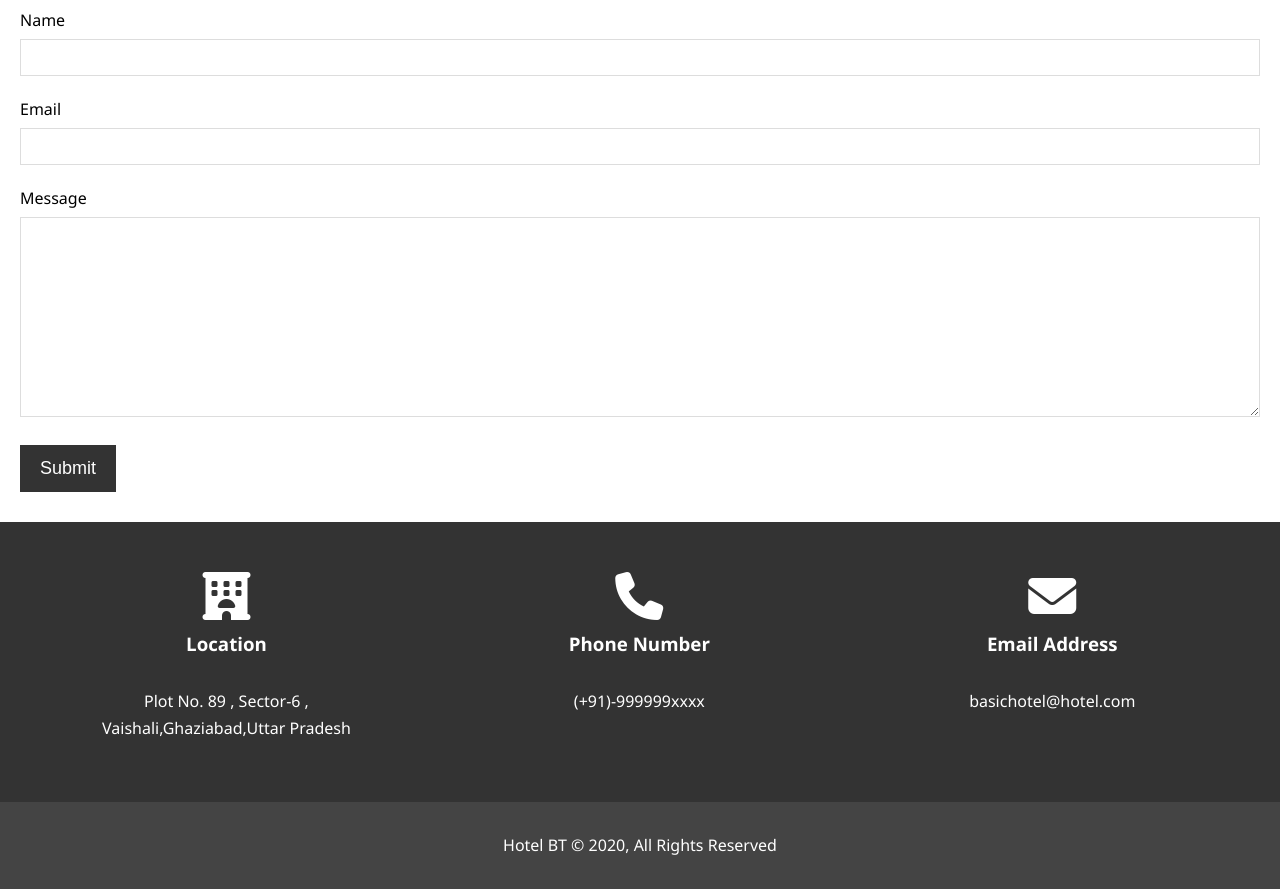
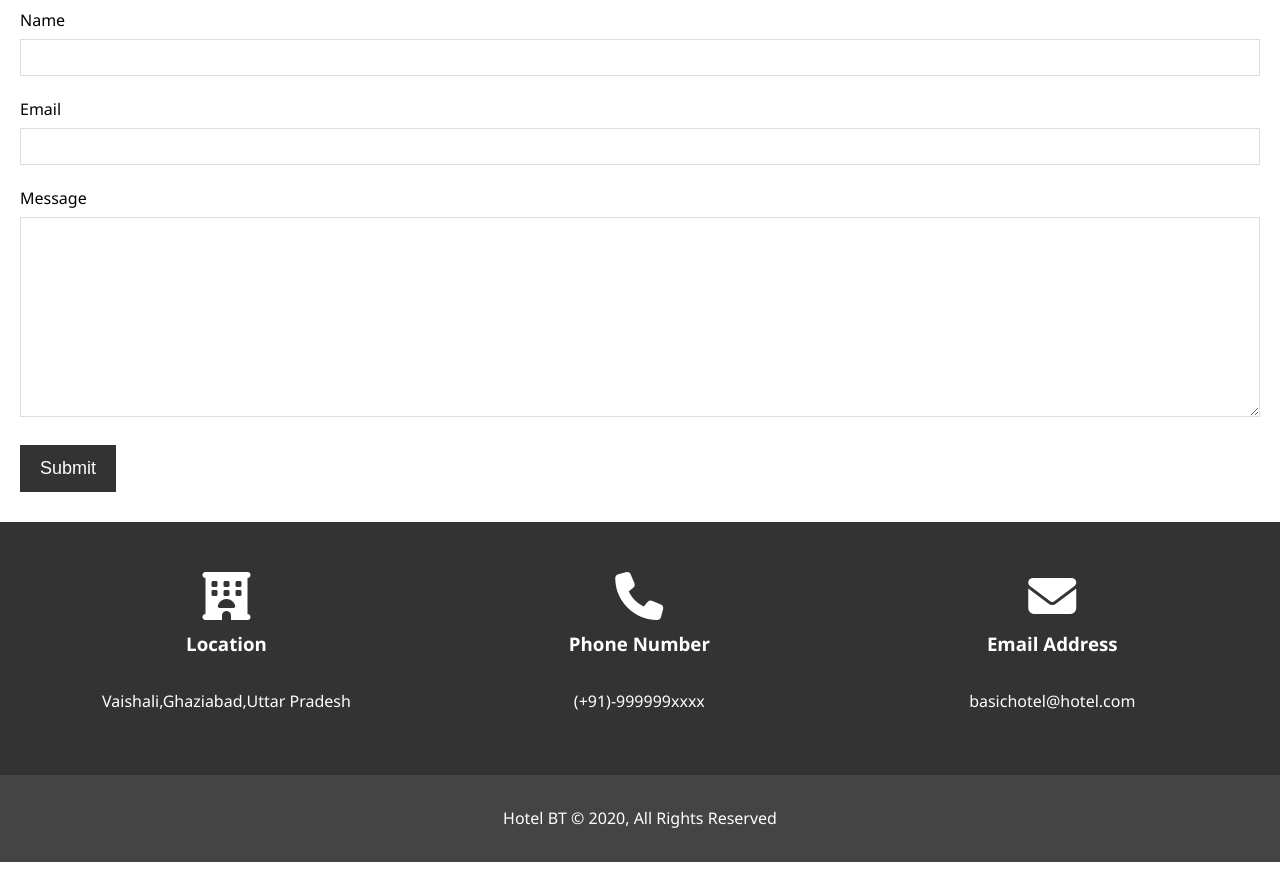
Before and after one commit to anujnegi5/Hotelwebsite, a plain HTML site: page hotel_website/contact.html in a window 1280 px wide. Shown: the part 185-1074 px from the top of the page. After the commit the page ends 1047 px from the top, so only its background shows below. Drawn offline with Linux system fonts and the light colour scheme.

Commit message:
Update contact.html

```diff
--- a/hotel_website/contact.html
+++ b/hotel_website/contact.html
@@ -50,7 +50,7 @@
       <div class="box">
         <i class="fas fa-hotel fa-3x"></i>
         <h3>Location</h3>
-        <p>Plot No. 89 , Sector-6 , Vaishali,Ghaziabad,Uttar Pradesh</p>
+        <p> Vaishali,Ghaziabad,Uttar Pradesh</p>
       </div>
       <div class="box">
         <i class="fas fa-phone fa-3x"></i>
```
